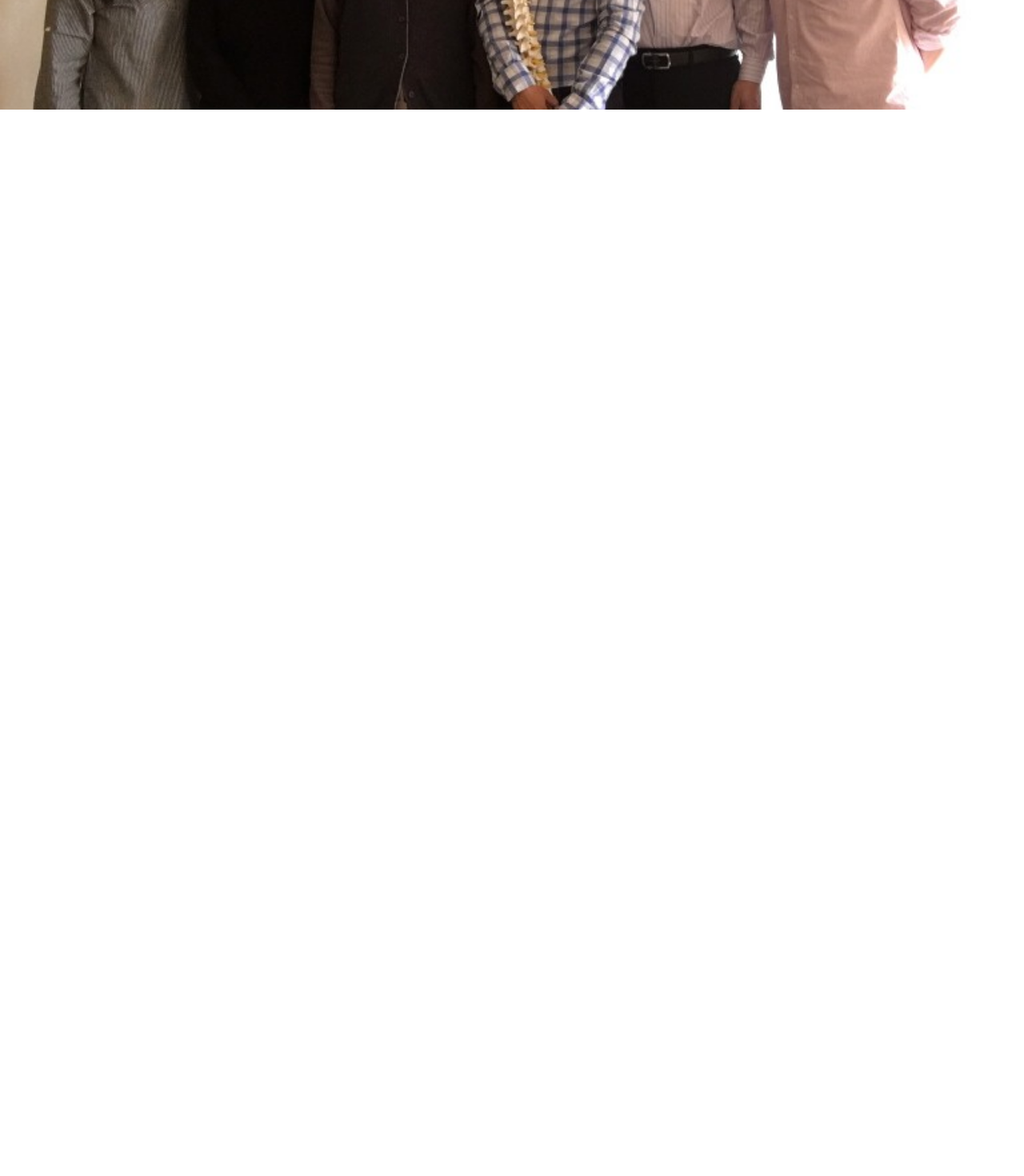
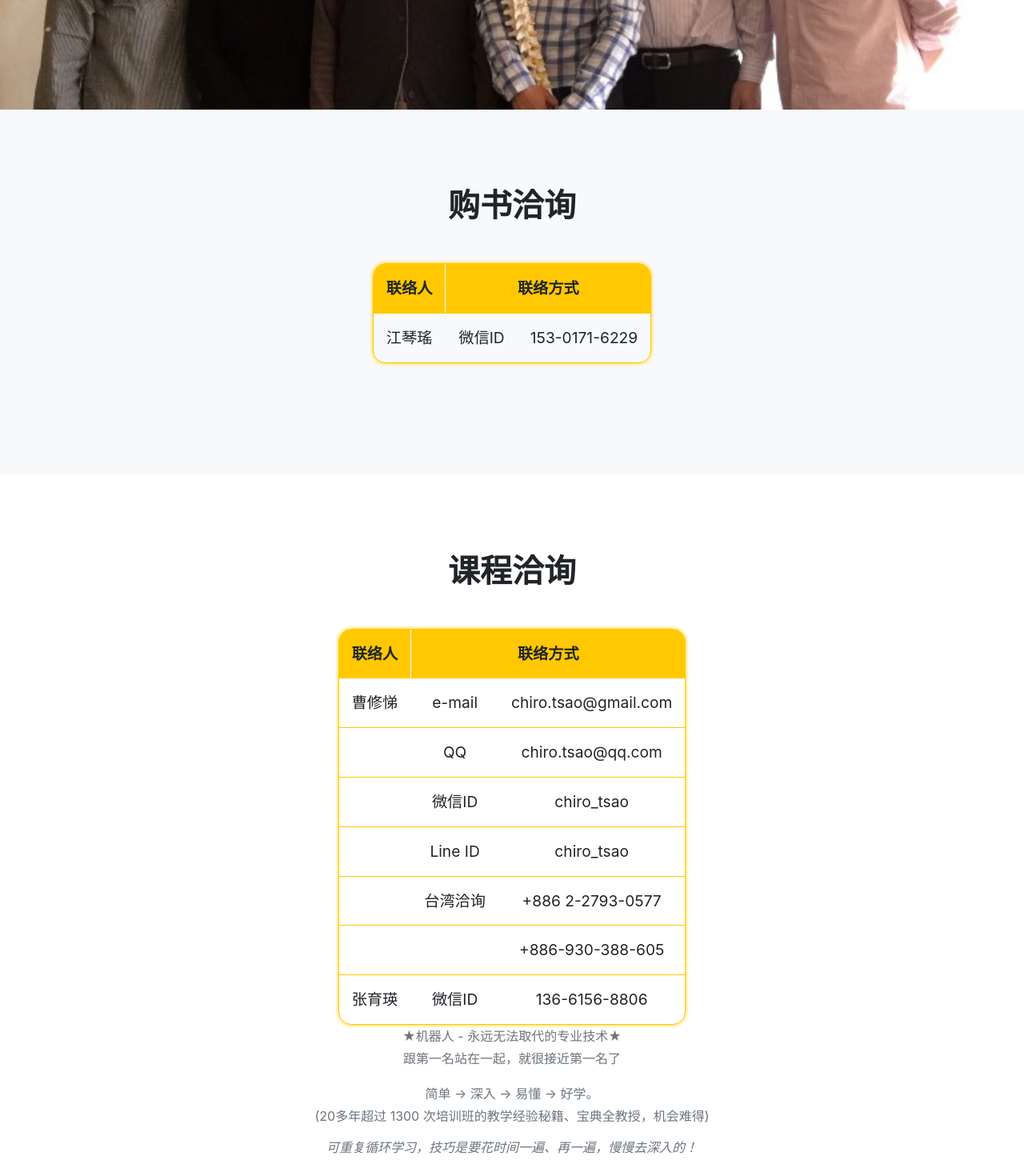
Before and after one commit to a105111207/chiro-vue, a Vue app: page /Contact in a window 1280 px wide. Shown: the part 380-1850 px from the top of the page at 80% size. Before the commit the page ends 800 px from the top, so only its background shows below. Built offline with nearby package versions, Linux system fonts and the light colour scheme; what v-calendar would draw is missing.

Commit message:
update Contact view and ClassPicture component

```diff
--- a/src/components/ClassPicture.vue
+++ b/src/components/ClassPicture.vue
@@ -22,7 +22,7 @@ const picList = await Promise.all(
           :key="i"
           class="col-lg-3 col-sm-6 mb-4"
         >
-          <!-- Picture 1-->
+          <!-- Picture -->
           <div class="course-pic-item">
             <a
               class="course-pic-link"
@@ -42,7 +42,7 @@ const picList = await Promise.all(
     </div>
   </section>
 
-  <!-- Picture Modals-->
+  <!-- Picture Modals -->
   <div
     v-for="(pic, i) in picList"
     :key="`modal-${i}`"
--- a/src/views/Contact.vue
+++ b/src/views/Contact.vue
@@ -4,4 +4,86 @@ import PageTop from "../components/PageTop.vue";
 
 <template>
   <PageTop :pageId="'contact-page'" :title="'联系方式'" />
+
+  <section class="page-section bg-light">
+    <div class="container">
+      <div class="text-center">
+        <h2 class="section-heading text-uppercase">购书洽询</h2>
+        <table class=".nav-link ct-table">
+          <tr>
+            <th class="th-boder-right">联络人</th>
+            <th colspan="2">联络方式</th>
+          </tr>
+          <tr>
+            <td class="text-left">江琴瑤</td>
+            <td>微信ID</td>
+            <td>153-0171-6229</td>
+          </tr>
+        </table>
+        <p class="s-text-muted mt-xxl-5">
+          曹老師！快把你的書從我家拿走！我家沒空間放東西了啦！
+        </p>
+      </div>
+    </div>
+  </section>
+  <!-- Book contact-->
+  <section class="page-section">
+    <div class="container">
+      <div class="text-center">
+        <h2 class="section-heading text-uppercase">课程洽询</h2>
+        <table class=".nav-link ct-table">
+          <tr>
+            <th class="th-boder-right">联络人</th>
+            <th colspan="2">联络方式</th>
+          </tr>
+          <tr>
+            <td class="text-left">曹修悌</td>
+            <td>e-mail</td>
+            <td>chiro.tsao@gmail.com</td>
+          </tr>
+          <tr>
+            <td class="text-left">&nbsp;</td>
+            <td>QQ</td>
+            <td>chiro.tsao@qq.com</td>
+          </tr>
+          <tr>
+            <td class="text-left">&nbsp;</td>
+            <td>微信ID</td>
+            <td>chiro_tsao</td>
+          </tr>
+          <tr>
+            <td class="text-left">&nbsp;</td>
+            <td>Line ID</td>
+            <td>chiro_tsao</td>
+          </tr>
+          <tr>
+            <td class="text-left">&nbsp;</td>
+            <td>台湾洽询</td>
+            <td>+886 2-2793-0577</td>
+          </tr>
+          <tr>
+            <td class="text-left">&nbsp;</td>
+            <td>&nbsp;</td>
+            <td>+886-930-388-605</td>
+          </tr>
+          <tr>
+            <td class="text-left">张育瑛</td>
+            <td>微信ID</td>
+            <td>136-6156-8806</td>
+          </tr>
+        </table>
+        <p class="text-muted mt-xxl-5">
+          ★机器人 - 永远无法取代的专业技术★<br />
+          跟第一名站在一起，就很接近第一名了
+        </p>
+        <p class="text-muted">
+          简单 → 深入 → 易懂 → 好学。<br />
+          (20多年超过 1300 次培训班的教学经验秘籍、宝典全教授，机会难得)
+        </p>
+        <h3 class="section-subheading text-muted">
+          可重复循环学习，技巧是要花时间一遍、再一遍，慢慢去深入的！
+        </h3>
+      </div>
+    </div>
+  </section>
 </template>
```
